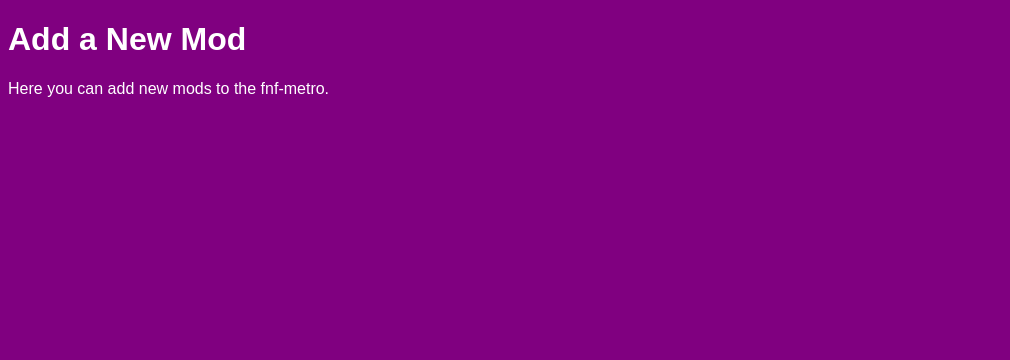
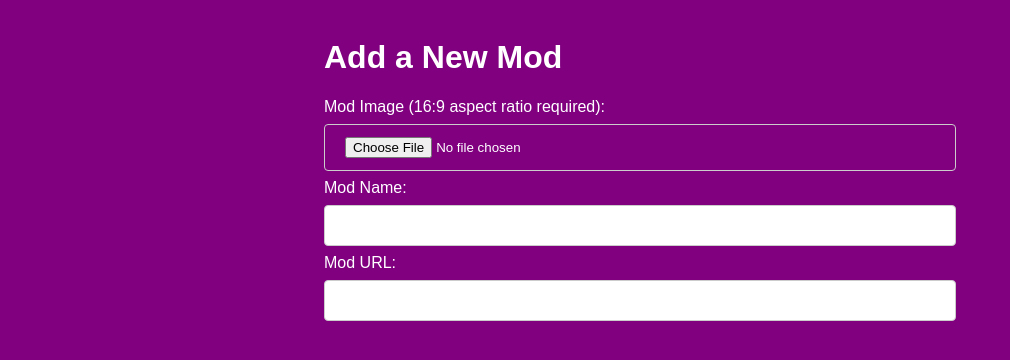
Before and after one commit to GIDRO32/fnf-metro, a plain HTML site: page addmod.html in a window 1280 px wide. Shown: the whole page, without its empty margins (0-1010 px from the left). Drawn offline with Linux system fonts and the light colour scheme.

Commit message:
Update addmod.html

```diff
--- a/addmod.html
+++ b/addmod.html
@@ -10,11 +10,60 @@
             color: white;
             font-family: Arial, sans-serif;
         }
+        .container {
+            margin: auto;
+            width: 50%;
+            padding: 10px;
+        }
+        input, textarea {
+            width: 100%;
+            padding: 12px 20px;
+            margin: 8px 0;
+            display: inline-block;
+            border: 1px solid #ccc;
+            border-radius: 4px;
+            box-sizing: border-box;
+        }
     </style>
 </head>
 <body>
-    <h1>Add a New Mod</h1>
-    <p>Here you can add new mods to the fnf-metro.</p>
-    <!-- Add your form or content here -->
+    <div class="container">
+        <h1>Add a New Mod</h1>
+        <label for="modImage">Mod Image (16:9 aspect ratio required):</label>
+        <input type="file" id="modImage" name="modImage" accept="image/*" onchange="validateImageAspectRatio(this)">
+
+        <label for="modName">Mod Name:</label>
+        <input type="text" id="modName" name="modName">
+
+        <label for="modUrl">Mod URL:</label>
+        <input type="url" id="modUrl" name="modUrl">
+
+        <!-- Placeholder for more features and submit button -->
+    </div>
+
+    <script>
+        function validateImageAspectRatio(input) {
+            if (input.files && input.files[0]) {
+                const reader = new FileReader();
+
+                reader.onload = function(e) {
+                    const img = new Image();
+                    img.onload = function() {
+                        const aspectRatio = img.width / img.height;
+                        // Check if aspect ratio is close to 16:9 (allowing some margin for error)
+                        if (aspectRatio > 1.77 && aspectRatio < 1.79) {
+                            alert("Image aspect ratio is valid.");
+                        } else {
+                            alert("Image does not have a 16:9 aspect ratio.");
+                            input.value = ''; // Clear the input if aspect ratio is not valid
+                        }
+                    };
+                    img.src = e.target.result;
+                };
+
+                reader.readAsDataURL(input.files[0]);
+            }
+        }
+    </script>
 </body>
 </html>
```
